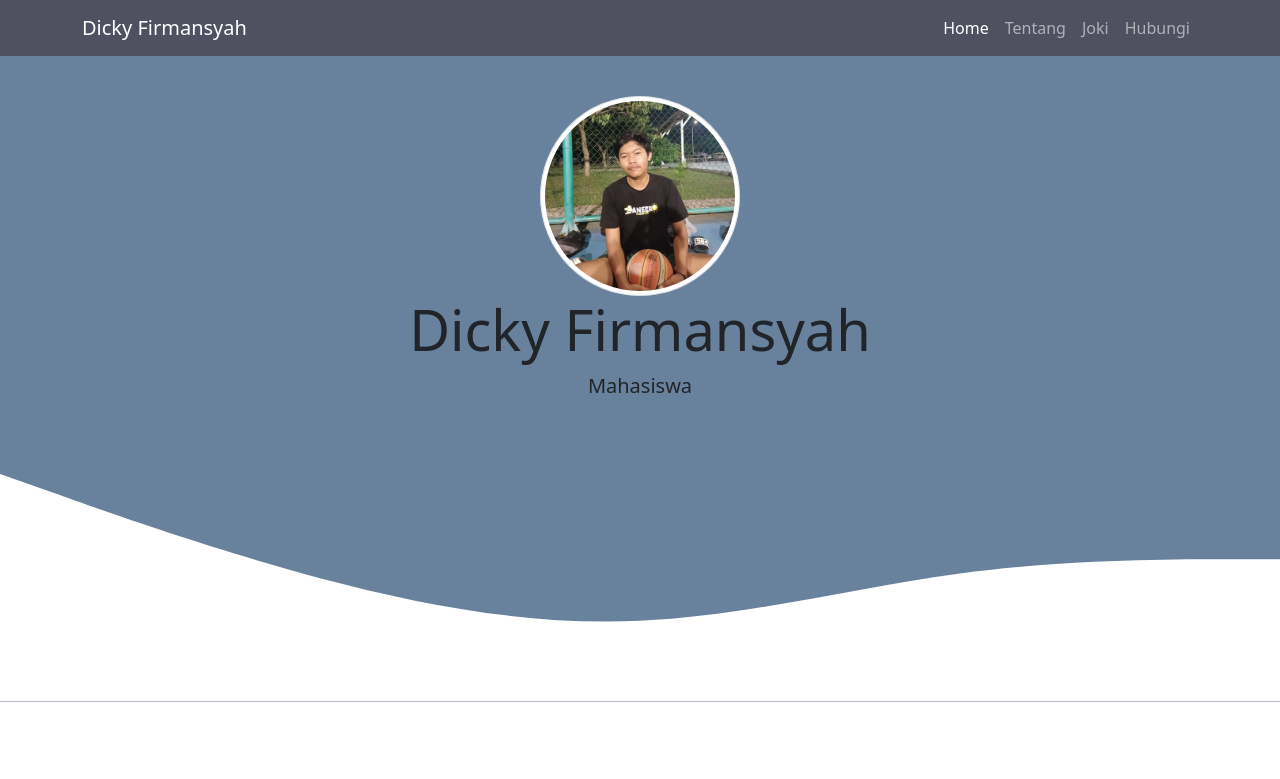
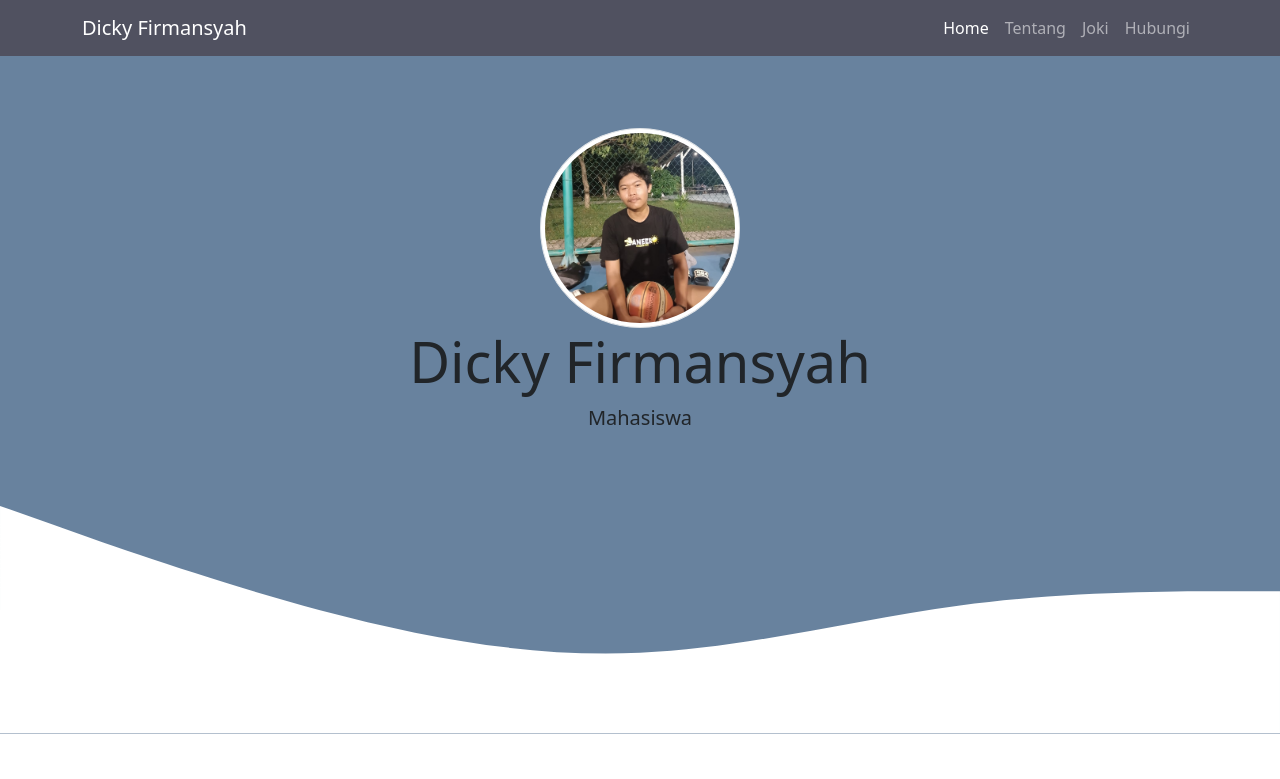
Before and after one commit to ickyzerid/ickyzerid.github.io, a plain HTML site: page index.html in a window 1280 px wide. Shown: the top 779 px of the page. Drawn offline with nearby package versions, Linux system fonts and the light colour scheme.

Commit message:
Update and rename Style.css to style.css

```diff
--- a/Style.css
+++ b/style.css
@@ -1,5 +1,5 @@
 .jumbotron {
-  padding-top: 6rem;
+  padding-top: 8rem;
   background-color: #68829e;
 }
 
@@ -8,5 +8,5 @@
 }
 
 section {
-  padding-top: 5rem;
+  padding-top: 7rem;
 }
```
